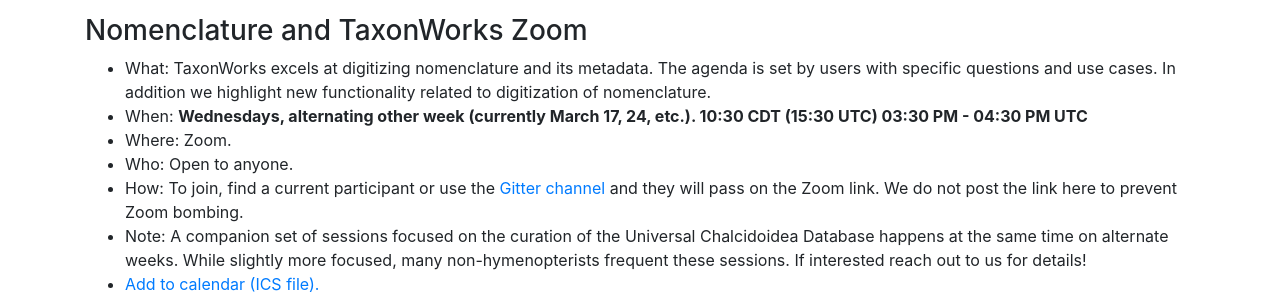
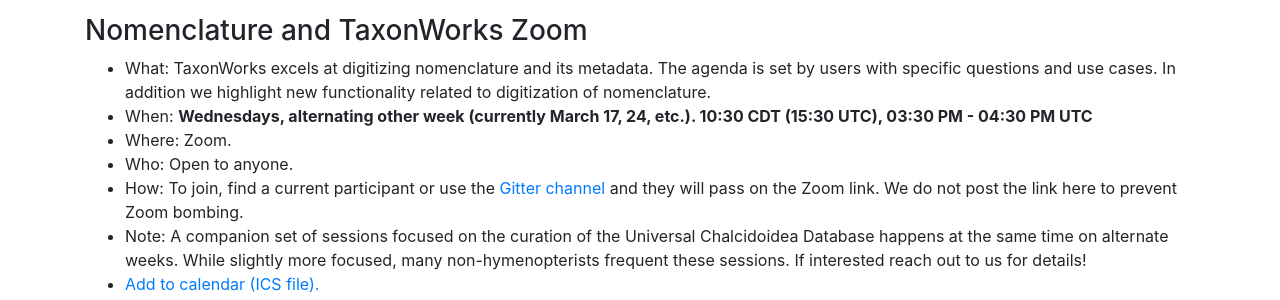
Before and after one commit to pnhogan/speciesfilegroup.github.io, a Jekyll site: the page built from events.html, in a window 1280 px wide and 1209 px high. Shown: the part 664-964 px from the top of the window. Built offline with Jekyll 4.4.1, drawn with Linux system fonts in a browser that asks for light colours; part of the change alters nothing that is shown.

```diff
--- a/events.html
+++ b/events.html
@@ -32,7 +32,7 @@ title: Events
 <h3> Nomenclature and TaxonWorks Zoom </h3>
 <ul>
   <li>What: TaxonWorks excels at digitizing nomenclature and its metadata. The agenda is set by users with specific questions and use cases. In addition we highlight new functionality related to digitization of nomenclature. </li>
-  <li>When: <b>Wednesdays, alternating other week (currently March 17, 24, etc.). 10:30 CDT (15:30 UTC) <span data-utc-to-local="15:30, 16:30"></span></b></li>
+  <li>When: <b>Wednesdays, alternating other week (currently March 17, 24, etc.). 10:30 CDT (15:30 UTC), <span data-utc-to-local="15:30, 16:30"></span></b></li>
   <li>Where: Zoom. </li>
   <li>Who: Open to anyone. </li>
   <li>How: To join, find a current participant or use the <a href="https://gitter.im/SpeciesFileGroup/taxonworks">Gitter channel</a> and they will pass on the Zoom link. We do not post the link here to prevent Zoom bombing.</li>
@@ -58,10 +58,10 @@ See <a href="https://github.com/SpeciesFileGroup/taxonworks_together_2020">the g
       Date.UTC(
       date.getFullYear(),
       date.getMonth(),
-      date.getDay(),
+      date.getDate(),
       hours,
-      minutes || '',
-      seconds || '')
+      minutes || 0,
+      seconds || 0)
     );
 
     return utcTime.toLocaleTimeString([], { hour: '2-digit', minute: '2-digit' })
```
